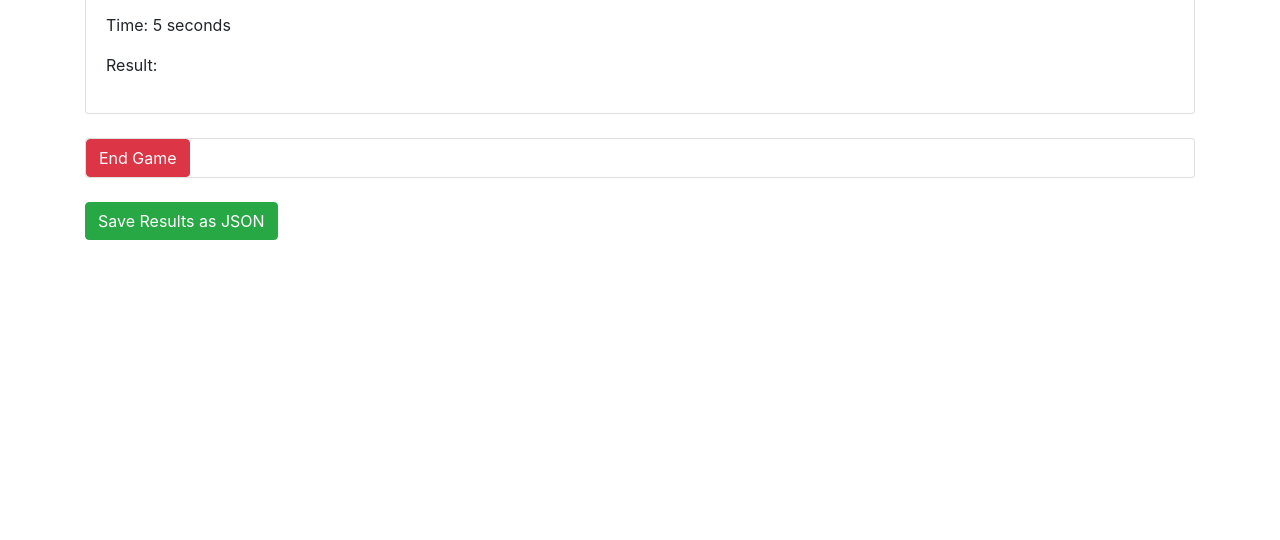
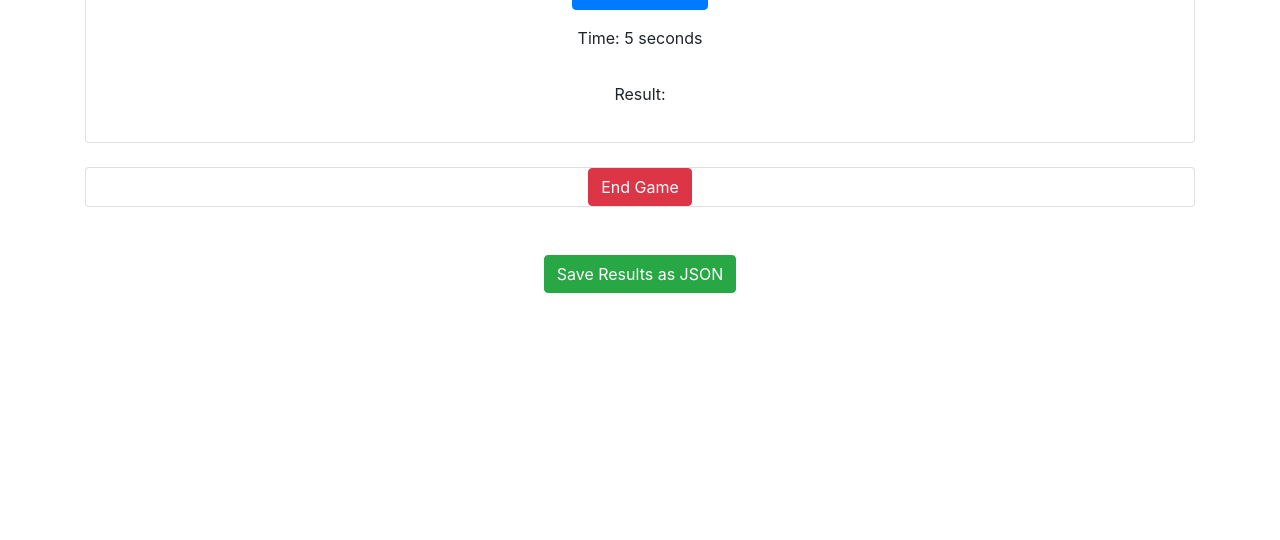
Before and after one commit to mohamedhasssan/mathonline, a plain HTML site: page multiply.html in a window 1280 px wide. Shown: the part 260-800 px from the top of the page. Drawn offline with nearby package versions, Linux system fonts and the light colour scheme.

Commit message:
Mult game mod css

```diff
--- a/multiply.html
+++ b/multiply.html
@@ -11,7 +11,7 @@
     <meta name="viewport" content="width=device-width, initial-scale=1.0">
     <title>Multiplication Game</title>
     <!-- Link to external CSS file -->
-    <link rel="stylesheet" type="text/css" href="style.css">
+    <link rel="stylesheet" type="text/css" href="multiply.css">
 </head>
 <body>
     <div class="container mt-5">
```
